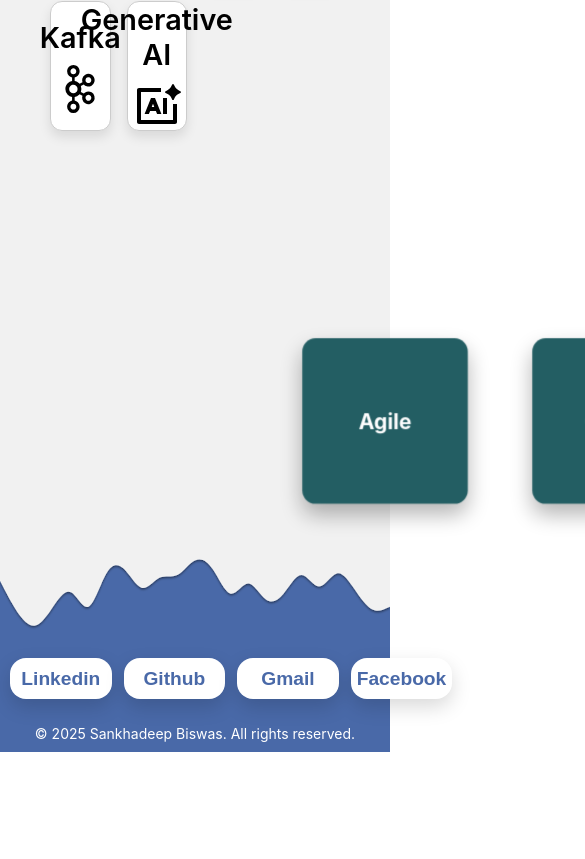
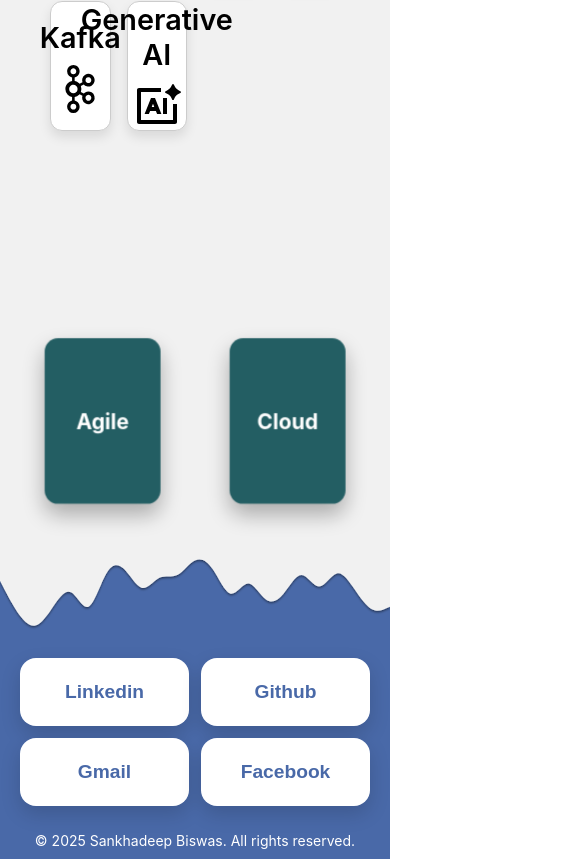
Before and after one commit to sankhadeepbis6/Portfolio, a React (Create React App) app: page / in a window 390 px wide. Shown: the part 5571-6430 px from the top of the page, 585 px wide, since content can reach past the window. Before the commit the page ends 6323 px from the top, so only its background shows below. Built offline with nearby package versions, Linux system fonts and the light colour scheme.

Commit message:
View changes

```diff
--- a/src/components/Footer/Footer.module.css
+++ b/src/components/Footer/Footer.module.css
@@ -18,6 +18,13 @@
     margin: 16px auto;
     padding: 0 10px;
     perspective: 800px;
+}
+
+@media (max-width: 600px) {
+    .footerButtonContainer {
+        padding: 0 20px;
+        grid-template-columns: repeat(2, 1fr);
+    }
 }
 
 .footerButton {
--- a/src/components/Overview/Overview.module.css
+++ b/src/components/Overview/Overview.module.css
@@ -1,6 +1,6 @@
 .overview {
     padding: 200px 0 0 0;
-    width: var(--main-width);
+    max-width: var(--main-width);
     margin: 0 auto;
     display: flex;
     justify-content: center;
```
